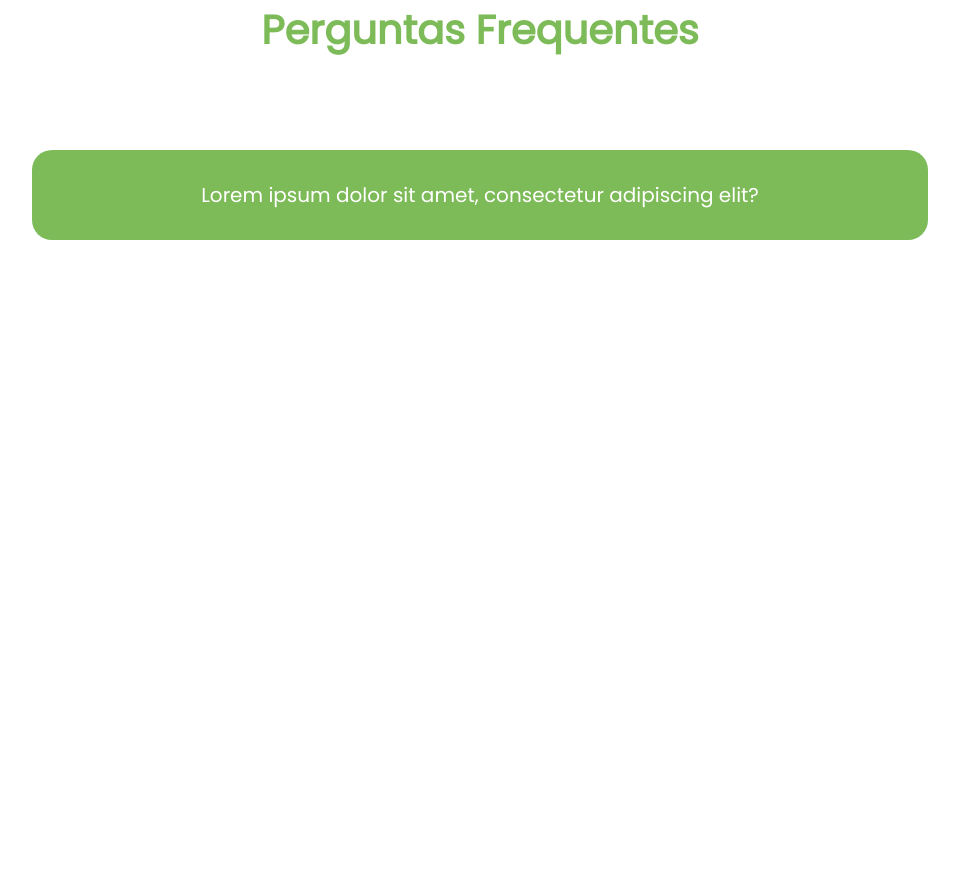
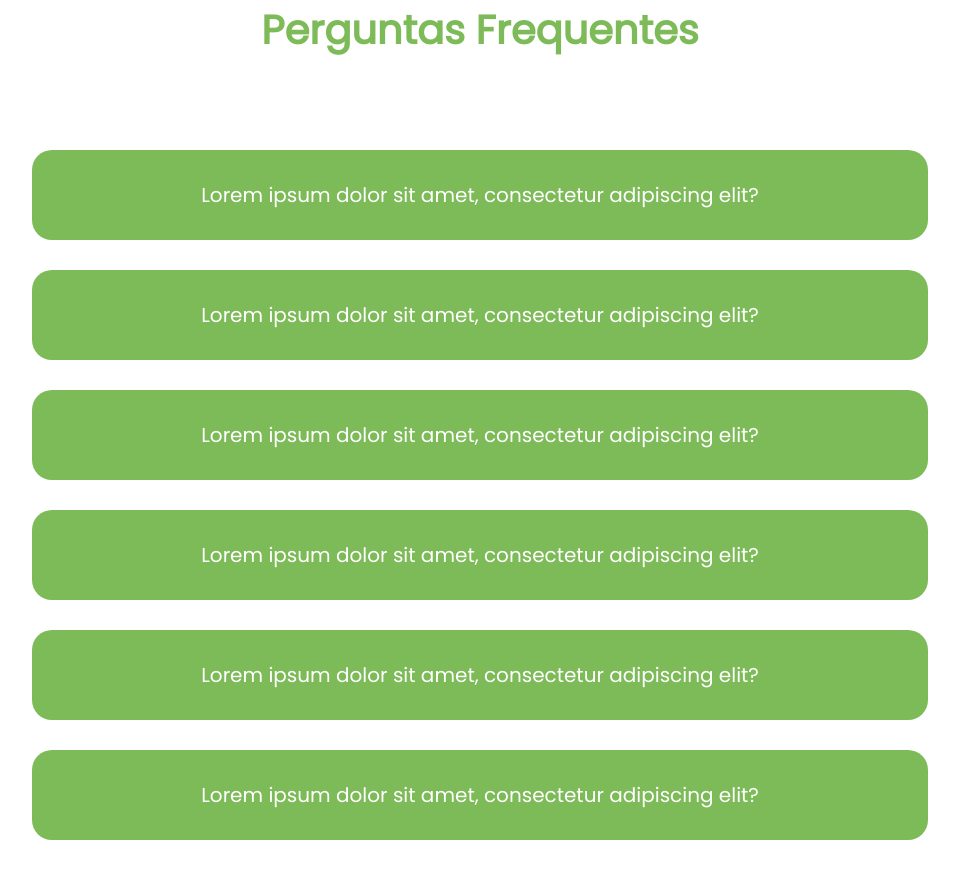
Before and after one commit to metamathstudios/sanoplace, a Next.js app: page / in a window 1280 px wide. Shown: the part 4440-5318 px from the top of the page, without its empty margins (160-1119 px from the left). Built offline with nearby package versions, Linux system fonts and the light colour scheme.

Commit message:
feat: add faq dropdowns

```diff
--- a/components/Landing/FAQ/index.tsx
+++ b/components/Landing/FAQ/index.tsx
@@ -4,7 +4,12 @@ import styles from './styles.module.scss'
 
 const FAQ = () => {
 
-  const [open, setOpen] = useState(false)
+  const [open1, setOpen1] = useState(false)
+  const [open2, setOpen2] = useState(false)
+  const [open3, setOpen3] = useState(false)
+  const [open4, setOpen4] = useState(false)
+  const [open5, setOpen5] = useState(false)
+  const [open6, setOpen6] = useState(false)
 
   return (
     <div className={styles.container}>
@@ -13,9 +18,59 @@ const FAQ = () => {
           Perguntas Frequentes
         </div>
         <div className={styles.boxesContainer}>
-          <div className={styles.box} onClick={() => setOpen(true)}>
+          <div className={open1 === true ? styles.openBox : styles.box} onClick={() => setOpen1(!open1)}>
             Lorem ipsum dolor sit amet, consectetur adipiscing elit?
           </div>
+          { open1 === true ?
+            <div className={styles.openQuestion} onClick={() => setOpen1(!open1)}>
+              Lorem ipsum dolor sit amet consectetur adipisicing elit. Non, sit. Provident facilis tempore eum commodi odio accusamus pariatur! Corrupti inventore labore ducimus eligendi rerum necessitatibus blanditiis recusandae natus eos porro.
+            </div>
+          : null}
+
+          <div className={open2 === true ? styles.openBox : styles.box} onClick={() => setOpen2(!open2)}>
+            Lorem ipsum dolor sit amet, consectetur adipiscing elit?
+          </div>
+          { open2 === true ?
+            <div className={styles.openQuestion} onClick={() => setOpen2(!open2)}>
+              Lorem ipsum dolor sit amet consectetur adipisicing elit. Non, sit. Provident facilis tempore eum commodi odio accusamus pariatur! Corrupti inventore labore ducimus eligendi rerum necessitatibus blanditiis recusandae natus eos porro.
+            </div>
+          : null}
+
+          <div className={open3 === true ? styles.openBox : styles.box} onClick={() => setOpen3(!open3)}>
+            Lorem ipsum dolor sit amet, consectetur adipiscing elit?
+          </div>
+          { open3 === true ?
+            <div className={styles.openQuestion} onClick={() => setOpen3(!open3)}>
+              Lorem ipsum dolor sit amet consectetur adipisicing elit. Non, sit. Provident facilis tempore eum commodi odio accusamus pariatur! Corrupti inventore labore ducimus eligendi rerum necessitatibus blanditiis recusandae natus eos porro.
+            </div>
+          : null}
+
+          <div className={open4 === true ? styles.openBox : styles.box} onClick={() => setOpen4(!open4)}>
+            Lorem ipsum dolor sit amet, consectetur adipiscing elit?
+          </div>
+          { open4 === true ?
+            <div className={styles.openQuestion} onClick={() => setOpen4(!open4)}>
+              Lorem ipsum dolor sit amet consectetur adipisicing elit. Non, sit. Provident facilis tempore eum commodi odio accusamus pariatur! Corrupti inventore labore ducimus eligendi rerum necessitatibus blanditiis recusandae natus eos porro.
+            </div>
+          : null}
+
+        <div className={open5 === true ? styles.openBox : styles.box} onClick={() => setOpen5(!open5)}>
+            Lorem ipsum dolor sit amet, consectetur adipiscing elit?
+          </div>
+          { open5 === true ?
+            <div className={styles.openQuestion} onClick={() => setOpen5(!open5)}>
+              Lorem ipsum dolor sit amet consectetur adipisicing elit. Non, sit. Provident facilis tempore eum commodi odio accusamus pariatur! Corrupti inventore labore ducimus eligendi rerum necessitatibus blanditiis recusandae natus eos porro.
+            </div>
+          : null}
+
+          <div className={open6 === true ? styles.openBox : styles.box} onClick={() => setOpen6(!open6)}>
+            Lorem ipsum dolor sit amet, consectetur adipiscing elit?
+          </div>
+          { open6 === true ?
+            <div className={styles.openQuestion} onClick={() => setOpen6(!open6)}>
+              Lorem ipsum dolor sit amet consectetur adipisicing elit. Non, sit. Provident facilis tempore eum commodi odio accusamus pariatur! Corrupti inventore labore ducimus eligendi rerum necessitatibus blanditiis recusandae natus eos porro.
+            </div>
+          : null}
         </div>
       </div>
     </div>
--- a/components/Landing/FAQ/styles.module.scss
+++ b/components/Landing/FAQ/styles.module.scss
@@ -1,6 +1,5 @@
 .container {
   width: 100%;
-  height: 100vh;
   display: flex;
   justify-content: center;
   font-family: Poppins, sans-serif;
@@ -37,6 +36,30 @@
         font-size: 20px;
         border-radius: 20px;
       }
+
+      .openQuestion {
+        cursor: pointer;
+        width: 100%;
+        background-color: var(--blue);
+        margin-top: -50px;
+        margin-bottom: 30px;
+        padding: 30px;
+        color: rgb(255, 255, 255);
+        font-size: 17px;
+        border-radius: 0px 0px 20px 20px;
+      }
+
+      .openBox {
+        cursor: pointer;
+        width: 100%;
+        background-color: var(--blue);
+        margin-top: 30px;
+        margin-bottom: 30px;
+        padding: 30px;
+        color: white;
+        font-size: 20px;
+        border-radius: 20px;
+      }
     }
   }
 }
--- a/components/Landing/Header/components/Card/styles.module.scss
+++ b/components/Landing/Header/components/Card/styles.module.scss
@@ -1,7 +1,7 @@
 .container {
   cursor: pointer;
-  width: 230px;
-  height: 230px;
+  margin-left: 10px;
+  margin-right: 10px;
   border: 1px solid rgba(128, 128, 128, 0.555);
   border-radius: 10px;
 
--- a/components/Landing/Header/styles.module.scss
+++ b/components/Landing/Header/styles.module.scss
@@ -104,7 +104,7 @@
       top: 90%;
       left: 20%;
       width: 60vw;
-      height: 60vh;
+      padding-bottom: 40px;
       background-color: white;
       border-radius: 10px;
       text-align: center;
@@ -127,7 +127,7 @@
 
       .cardContainer {
         display: flex;
-        justify-content: space-between;
+        justify-content: space-around;
         padding-right: 30px;
         padding-left: 30px;
       }
```
